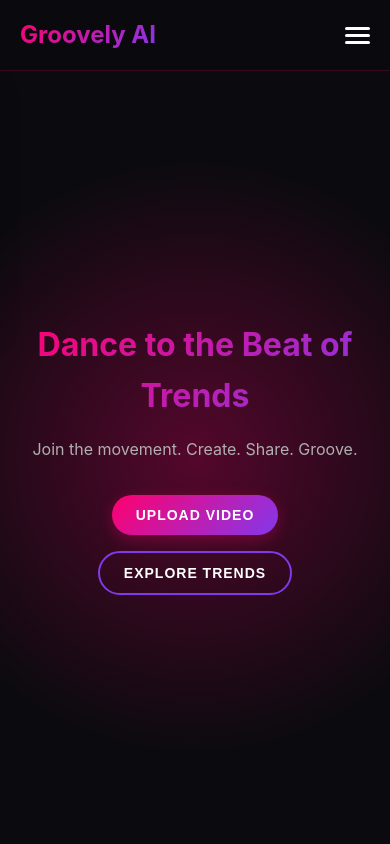
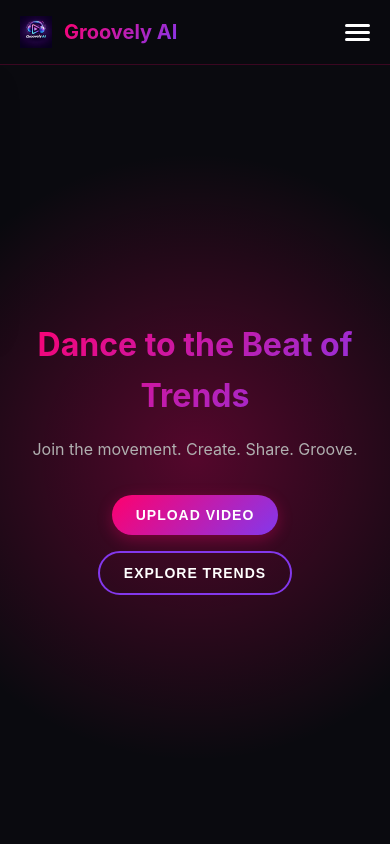
Before and after one commit to GroovelyAI/corp-site, a plain HTML site: page index.html in a window 390 px wide. Shown: the top 844 px of the page. Drawn offline with Linux system fonts and the light colour scheme.

Commit message:
added logo

```diff
--- a/index.html
+++ b/index.html
@@ -11,6 +11,7 @@
     <nav class="navbar">
         <div class="container">
             <div class="nav-brand">
+                <img src="groovely-logo.png" alt="Groovely AI" class="logo">
                 <h1>Groovely AI</h1>
             </div>
             <button class="nav-toggle" aria-label="Toggle navigation">
@@ -191,6 +192,7 @@
         <div class="container">
             <div class="footer-content">
                 <div class="footer-section">
+                    <img src="groovely-logo.png" alt="Groovely AI" class="footer-logo">
                     <h3>Groovely AI</h3>
                     <p>The platform for dance trends and user-generated content.</p>
                 </div>
--- a/styles.css
+++ b/styles.css
@@ -51,12 +51,25 @@ body {
     align-items: center;
 }
 
+.nav-brand {
+    display: flex;
+    align-items: center;
+    gap: 0.75rem;
+}
+
+.nav-brand .logo {
+    height: 40px;
+    width: auto;
+    object-fit: contain;
+}
+
 .nav-brand h1 {
     font-size: 1.5rem;
     background: var(--gradient);
     -webkit-background-clip: text;
     -webkit-text-fill-color: transparent;
     background-clip: text;
+    margin: 0;
 }
 
 .nav-menu {
@@ -410,6 +423,13 @@ body {
     margin-bottom: 2rem;
 }
 
+.footer-logo {
+    height: 50px;
+    width: auto;
+    object-fit: contain;
+    margin-bottom: 1rem;
+}
+
 .footer-section h3 {
     background: var(--gradient);
     -webkit-background-clip: text;
@@ -505,6 +525,10 @@ body {
     .nav-toggle {
         display: none;
     }
+
+    .nav-brand .logo {
+        height: 45px;
+    }
 }
 
 @media (max-width: 767px) {
@@ -558,4 +582,16 @@ body {
         padding: 0.75rem 1.5rem;
         font-size: 0.875rem;
     }
+
+    .nav-brand .logo {
+        height: 32px;
+    }
+
+    .nav-brand h1 {
+        font-size: 1.25rem;
+    }
+
+    .footer-logo {
+        height: 40px;
+    }
 }
```
Also changed, not shown: groovely-logo.png (added).
